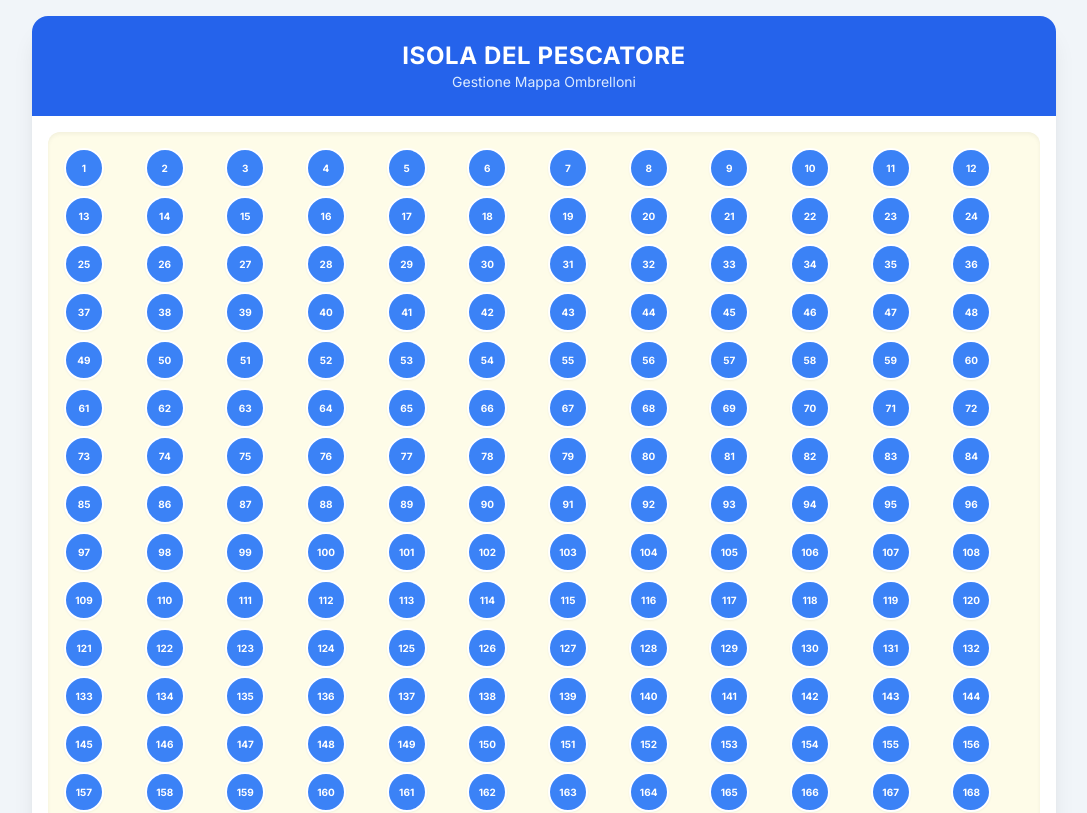
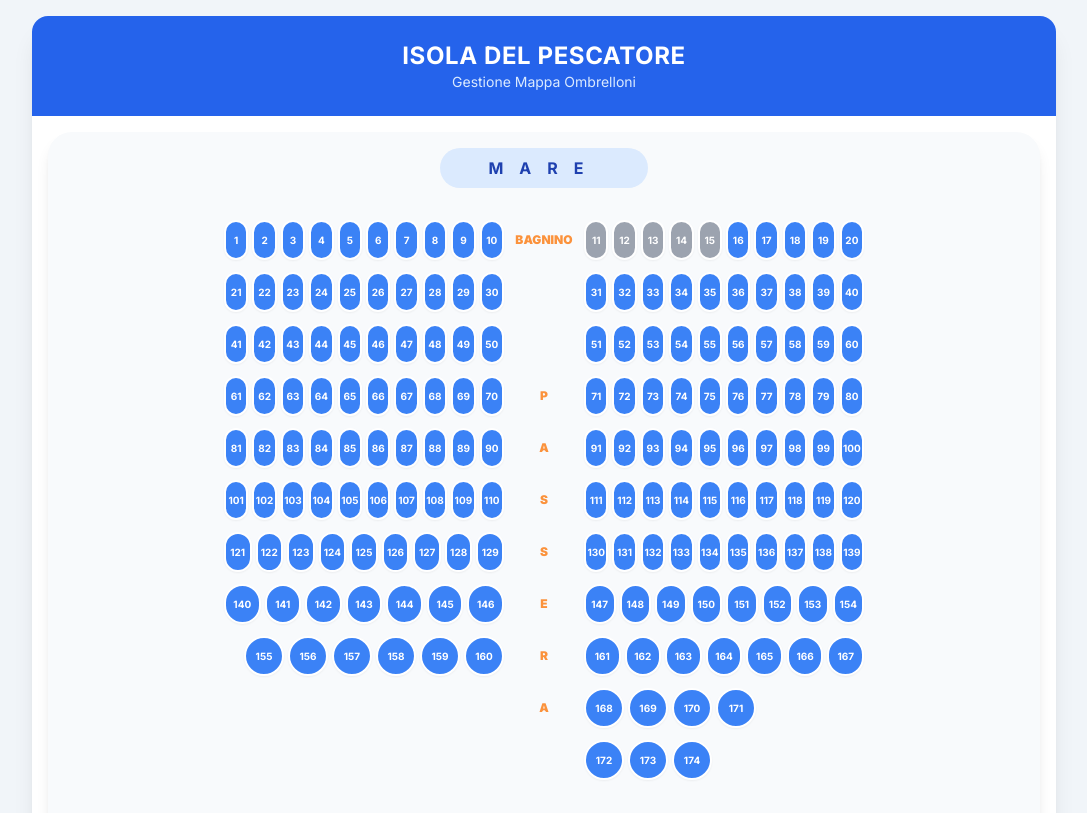
Before and after one commit to feedend/lido-booking, a Next.js app: page / in a window 1280 px wide. Shown: the top 813 px of the page, without its empty margins (96-1183 px from the left). Built offline with nearby package versions, Linux system fonts and the light colour scheme; no server answers; the database is empty.

Commit message:
Update BeachMap.tsx

```diff
--- a/src/components/map/BeachMap.tsx
+++ b/src/components/map/BeachMap.tsx
@@ -2,70 +2,87 @@
 import React, { useState, useEffect } from 'react';
 import { createClient } from '@supabase/supabase-js';
 
-const supabaseUrl = process.env.NEXT_PUBLIC_SUPABASE_URL || '';
-const supabaseAnonKey = process.env.NEXT_PUBLIC_SUPABASE_ANON_KEY || '';
-const supabase = createClient(supabaseUrl, supabaseAnonKey);
+const supabase = createClient(
+  process.env.NEXT_PUBLIC_SUPABASE_URL || '',
+  process.env.NEXT_PUBLIC_SUPABASE_ANON_KEY || ''
+);
 
 export default function BeachMap({ selectedDate }: { selectedDate: string }) {
   const [reservations, setReservations] = useState<number[]>([]);
 
-  // Configurazione originale: 174 ombrelloni
-  const totalSpots = 174;
-  // La passerella divide la spiaggia (es. dopo l'ombrellone 10 di ogni fila)
-  const isPasserella = (n: number) => n % 20 === 11 || n % 20 === 12;
-
+  // Carichiamo le prenotazioni (inclusi gli ombrelloni 11-15 bloccati nel DB)
   useEffect(() => {
     const fetchReservations = async () => {
       const { data } = await supabase
         .from('reservations')
         .select('spot_number')
         .eq('reservation_date', selectedDate);
-
       if (data) setReservations(data.map(r => r.spot_number));
     };
     fetchReservations();
   }, [selectedDate]);
 
-  return (
-    <div className="w-full overflow-x-auto pb-8">
-      {/* Griglia che mantiene gli spazi per la passerella */}
-      <div className="grid grid-cols-12 gap-2 min-w-[800px] p-4 bg-yellow-50 rounded-xl shadow-inner">
-        {Array.from({ length: totalSpots }, (_, i) => i + 1).map((num) => {
+  // Definizione delle righe basata sul PDF
+  const rows = [
+    { startL: 1, endL: 10, startR: 11, endR: 20, center: "Bagnino" },
+    { startL: 21, endL: 30, startR: 31, endR: 40, center: "" },
+    { startL: 41, endL: 50, startR: 51, endR: 60, center: "" },
+    { startL: 61, endL: 70, startR: 71, endR: 80, center: "P" },
+    { startL: 81, endL: 90, startR: 91, endR: 100, center: "a" },
+    { startL: 101, endL: 110, startR: 111, endR: 120, center: "s" },
+    { startL: 121, endL: 129, startR: 130, endR: 139, center: "s" }, // riga r/e
+    { startL: 140, endL: 146, startR: 147, endR: 154, center: "e" }, // zona Tavecchia
+    { startL: 155, endL: 160, startR: 161, endR: 167, center: "r" },
+    { startL: null, endL: null, startR: 168, endR: 171, center: "a" },
+    { startL: null, endL: null, startR: 172, endR: 174, center: "" },
+  ];
+
+  const renderSpot = (num: number) => {
     const occupied = reservations.includes(num);
+    // Gli ombrelloni 11-15 CSM sono segnati come OCCUP nel PDF
+    const isSpecialOccupied = num >= 11 && num <= 15;
 
     return (
       <div
         key={num}
-              className={`
-                relative flex items-center justify-center
-                w-10 h-10 rounded-full cursor-pointer
-                text-[10px] font-bold transition-transform duration-150
-                /* SOLUZIONE VIBRAZIONE: usiamo scale leggero e trasformazioni che non spostano il layout */
-                hover:scale-110 hover:z-10 shadow-sm
-                ${occupied ? 'bg-gray-400 text-white' : 'bg-blue-500 text-white'}
-                border-2 border-white select-none
-              `}
-              onClick={() => !occupied && console.log(`Prenoto: ${num}`)}
+        className={`w-10 h-10 rounded-full flex items-center justify-center text-[10px] font-bold shadow-sm transition-all
+          ${(occupied || isSpecialOccupied) ? 'bg-gray-400 text-white' : 'bg-blue-500 text-white hover:scale-110 hover:shadow-md cursor-pointer'}
+          border-2 border-white select-none`}
       >
         {num}
-              {/* Indicatore visivo se occupato */}
-              {occupied && (
-                <div className="absolute inset-0 flex items-center justify-center bg-black/20 rounded-full">
-                  ✕
-                </div>
-              )}
       </div>
     );
-        })}
+  };
+
+  return (
+    <div className="flex flex-col items-center bg-slate-50 p-4 rounded-3xl shadow-lg">
+      <div className="mb-8 px-12 py-2 bg-blue-100 rounded-full font-bold text-blue-800 tracking-[1em] uppercase">
+        Mare
       </div>
 
-      <div className="mt-6 flex justify-center gap-6 text-sm">
-        <div className="flex items-center gap-2">
-          <div className="w-4 h-4 bg-blue-500 rounded-full"></div> Libero
+      <div className="flex flex-col gap-3">
+        {rows.map((row, rowIndex) => (
+          <div key={rowIndex} className="flex items-center gap-4">
+            {/* Blocco Sinistro (10 ombrelloni) */}
+            <div className="flex gap-1 w-[280px] justify-end">
+              {row.startL && Array.from({ length: row.endL! - row.startL! + 1 }, (_, i) => row.startL! + i).map(renderSpot)}
             </div>
-        <div className="flex items-center gap-2">
-          <div className="w-4 h-4 bg-gray-400 rounded-full"></div> Occupato / Riservato
+
+            {/* Passerella Centrale  */}
+            <div className="w-12 flex justify-center font-black text-orange-400 uppercase text-xs">
+              {row.center}
             </div>
+
+            {/* Blocco Destro (10 ombrelloni) */}
+            <div className="flex gap-1 w-[280px]">
+              {row.startR && Array.from({ length: row.endR! - row.startR! + 1 }, (_, i) => row.startR! + i).map(renderSpot)}
+            </div>
+          </div>
+        ))}
+      </div>
+
+      <div className="mt-12 text-[10px] text-slate-400 italic uppercase tracking-widest">
+        Zona Tavecchia (140-174)
       </div>
     </div>
   );
```
Lines whose indentation alone changed are shown as unchanged.
